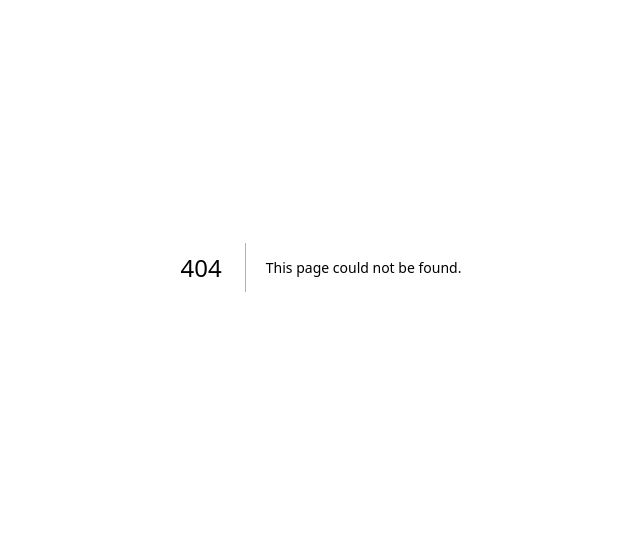
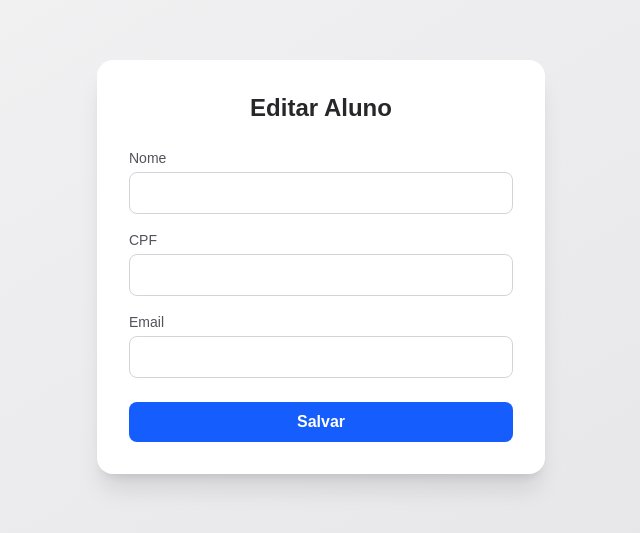
Before and after one commit to anaoliveira01107275-web/frontEnd, a Next.js app: page /aluno/1/editar in a window 1280 px wide. Before the commit this address had no page. Shown: the part 133-666 px from the top of the page, without its empty margins (319-959 px from the left). Built offline with nearby package versions, Linux system fonts and the light colour scheme; no server answers.

Commit message:
Add files via upload

```diff
--- a/app/aluno/[id]/actions.ts
+++ b/app/aluno/[id]/actions.ts
@@ -18,7 +18,6 @@ export async function getAluno(id: number) {
         console.error(e);
         return{};
     })
-console.log(response)
     return response as Aluno;
 
 
--- /dev/null
+++ b/app/aluno/[id]/editar/page.tsx
@@ -0,0 +1,67 @@
+"use client";
+import { Aluno } from "@/interfaces/alunos";
+import { useParams } from "next/navigation";
+import { useEffect, useState } from "react";
+import { getAluno } from "../actions";
+
+export default function AlunoPage() {
+    const { id } = useParams();
+    const [aluno, setAluno] = useState({} as Aluno);
+
+    useEffect(() => {
+        getAluno(Number(id)).then((response) => setAluno(response));
+    }, [id]);
+
+    function handleChange(value: string, key: keyof Aluno) {
+        setAluno(oldState => ({ ...oldState, [key]: value }));
+    }
+
+    return (
+        <div className="min-h-screen flex items-center justify-center bg-gradient-to-br from-zinc-100 to-zinc-200">
+            <div className="bg-white shadow-xl rounded-2xl p-8 w-full max-w-md space-y-6">
+
+                <h1 className="text-2xl font-bold text-center text-zinc-800">
+                    Editar Aluno
+                </h1>
+
+                <div className="flex flex-col gap-4">
+
+                    <div className="flex flex-col">
+                        <label className="text-sm text-zinc-600 mb-1">Nome</label>
+                        <input
+                            className="border border-zinc-300 rounded-lg px-3 py-2 focus:outline-none focus:ring-2 focus:ring-blue-500"
+                            value={aluno.nome || ""}
+                            onChange={(e) => handleChange(e.target.value, "nome")}
+                        />
+                    </div>
+
+                    <div className="flex flex-col">
+                        <label className="text-sm text-zinc-600 mb-1">CPF</label>
+                        <input
+                            className="border border-zinc-300 rounded-lg px-3 py-2 focus:outline-none focus:ring-2 focus:ring-blue-500"
+                            value={aluno.cpf || ""}
+                            onChange={(e) => handleChange(e.target.value, "cpf")}
+                        />
+                    </div>
+
+                    <div className="flex flex-col">
+                        <label className="text-sm text-zinc-600 mb-1">Email</label>
+                        <input
+                            className="border border-zinc-300 rounded-lg px-3 py-2 focus:outline-none focus:ring-2 focus:ring-blue-500"
+                            value={aluno.email || ""}
+                            onChange={(e) => handleChange(e.target.value, "email")}
+                        />
+                    </div>
+
+                </div>
+
+                <button
+                    className="w-full bg-blue-600 hover:bg-blue-700 text-white font-semibold py-2 rounded-lg transition"
+                >
+                    Salvar
+                </button>
+
+            </div>
+        </div>
+    );
+}
--- a/app/aluno/[id]/page.tsx
+++ b/app/aluno/[id]/page.tsx
@@ -3,6 +3,8 @@ import { Aluno } from "@/interfaces/alunos";
 import { useParams } from "next/navigation";
 import { useEffect, useState } from "react";
 import { getAluno } from "./actions";
+import  { PenBox } from "lucide-react";
+import Link from "next/link";
 
 export default function AlunoPage() {
     const { id } = useParams();
@@ -15,9 +17,16 @@ export default function AlunoPage() {
     return (
         <div className="min-h-screen flex items-center justify-center bg-zinc-100">
             <div className="bg-white shadow-lg rounded-2xl p-8 w-full max-w-md">
+            <div className="flex gap-2">
                 <h1 className="text-2xl font-bold text-center text-zinc-800 mb-6">
-                    Detalhes do Aluno
+                    {aluno.nome}
                 </h1>
+
+                <Link href={`/aluno/${id}/editar`}>
+                    <PenBox/>
+
+                </Link>
+            </div>
 
                 <div className="space-y-4">
                     <div className="bg-zinc-50 p-4 rounded-lg">
--- a/app/aluno/cadastro/action.ts
+++ b/app/aluno/cadastro/action.ts
@@ -1,6 +1,7 @@
 "use server";
 
 import { revalidateTag } from "next/cache";
+import { redirect } from "next/navigation";
 import { cookies } from "next/headers";
 
 interface CreateAluno {
@@ -33,5 +34,9 @@ export async function createAluno(aluno: CreateAluno) {
         return;
     }
 
+    if (response.status === 401) {
+        redirect("/login");
+    }
+
     return data;
 }
--- a/app/alunos/action.ts
+++ b/app/alunos/action.ts
@@ -3,37 +3,53 @@
 
 import { Aluno } from "@/interfaces/alunos";
 import { revalidateTag } from "next/cache";
+import { redirect } from "next/navigation";
 import { cookies } from "next/headers";
 
 export async function getAlunos() {
-    const cookiesStore = await cookies();
-    const token = cookiesStore.get("access_token")?.value;
+    try {
+        const cookiesStore = await cookies();
+        const token = cookiesStore.get("access_token")?.value;
 
 
-    const response = await fetch("http://localhost:8080/alunos", {
-        headers:{
-            Authorization: `Bearer ${token}`,
-        },
-        next: {tags : ["listar"] },
-    })
+        const response = await fetch("http://localhost:8080/alunos", {
+            headers: {
+                Authorization: `Bearer ${token}`,
+            },
+            next: { tags: ["listar"] },
+        });
 
-    .then((res) => res.json(),
-).catch((e) => {
-    console.error(e);
-    return[];
-});
 
-return response as Aluno[];
+
+        if (response.status === 401) {
+            redirect("/login");
+        }
+        if (response.status === 200) {
+            const data = await response.json();
+            return data as Aluno[];
+        }
+
+        console.error(response);
+        return [];
+    } catch (e) {
+        console.error(e);
+        return [];
+    }
 }
+
+
+
+
 export async function deleteAluno(id: number) {
     const cookiesStore = await cookies();
     const token = cookiesStore.get("access_token")?.value;
 
-    const response = await fetch(`http://localhost:8080/alunos/${id}`,{
+    const response = await fetch(`http://localhost:8080/alunos/${id}`, {
         method: "DELETE",
         headers: {
             Authorization: `Bearer ${token}`,
         },
+        next: { tags: ["listar"] },
     });
 
     const data = await response.json();
@@ -44,5 +60,9 @@ export async function deleteAluno(id: number) {
 
     }
 
+    if (response.status === 401) {
+        redirect("/login");
+    }
+
     return data;
 }
--- a/app/alunos/page.tsx
+++ b/app/alunos/page.tsx
@@ -4,8 +4,6 @@ import  Link  from "next/link";
 
 export default async function AlunosPage() {
     const alunos = await getAlunos();
-
-    console.log(alunos);
 
     return (
         <div className="w-full min-h-screen flex flex-col items-center bg-gray-100 p-8">
--- a/components/AlunoItem.tsx
+++ b/components/AlunoItem.tsx
@@ -2,7 +2,8 @@
 
 import { deleteAluno } from "@/app/alunos/action";
 import { Trash, User } from "lucide-react";
-import  Link  from "next/link";
+import Link from "next/link";
+import { useRouter } from "next/navigation";
 
 
 interface Props {
@@ -12,18 +13,25 @@ interface Props {
 
 
 
-export default function AlunoItem({ nome, id }: Props){
+export default function AlunoItem({ nome, id }: Props) {
+
+    const router = useRouter();
+
+    function handleDelete() {
+        deleteAluno(id);
+        router.refresh();
+    }
     return (
-        <div className="flex gap-1">
-        <Link href={`/aluno/${id}`}>
-            <li className="flex items-center gap-3 p-3 rounded-lg border border-gray-200 hover:bg-blue-50 hover:scale-[1.01] transition">
-                            <User size={20} className="text-green-300" />
-                            <span className="text-green-500">{nome}</span>
-                        </li>
-        </Link>
-        <button className="text-red-500" onClick={() => deleteAluno(id)}>
-            <Trash/>
-        </button>
-        </div>
+        <li className="flex gap-1">
+            <Link href={`/aluno/${id}`}>
+                <div className="flex items-center gap-3 p-3 rounded-lg border border-gray-200 hover:bg-blue-50 hover:scale-[1.01] transition">
+                    <User size={20} className="text-green-300" />
+                    <span className="text-green-500">{nome}</span>
+                </div>
+            </Link>
+            <button className="text-red-500" onClick={handleDelete}>
+                <Trash />
+            </button>
+        </li>
     );
 }
--- /dev/null
+++ b/proxy.ts
@@ -0,0 +1,28 @@
+import { NextResponse } from "next/server";
+import { NextRequest } from "next/server";
+import { jwtVerify } from "jose";
+
+export function proxy(request: NextRequest){
+    const token = request.cookies.get("access_token")?.value;
+
+    if (!token) {
+        return NextResponse.redirect(new URL("/login", request.url));
+    }
+
+    try{
+       jwtVerify(token, new TextEncoder().encode(process.env.JWT_SECRET));
+        return NextResponse.next();
+    }catch (e){
+        console.error(e);
+        return NextResponse.redirect(new URL("/login", request.url));
+
+
+    }
+
+
+
+}
+
+export const config = {
+    matcher: ["/", "/alunos", "/aluno/:path*"],
+}
```
